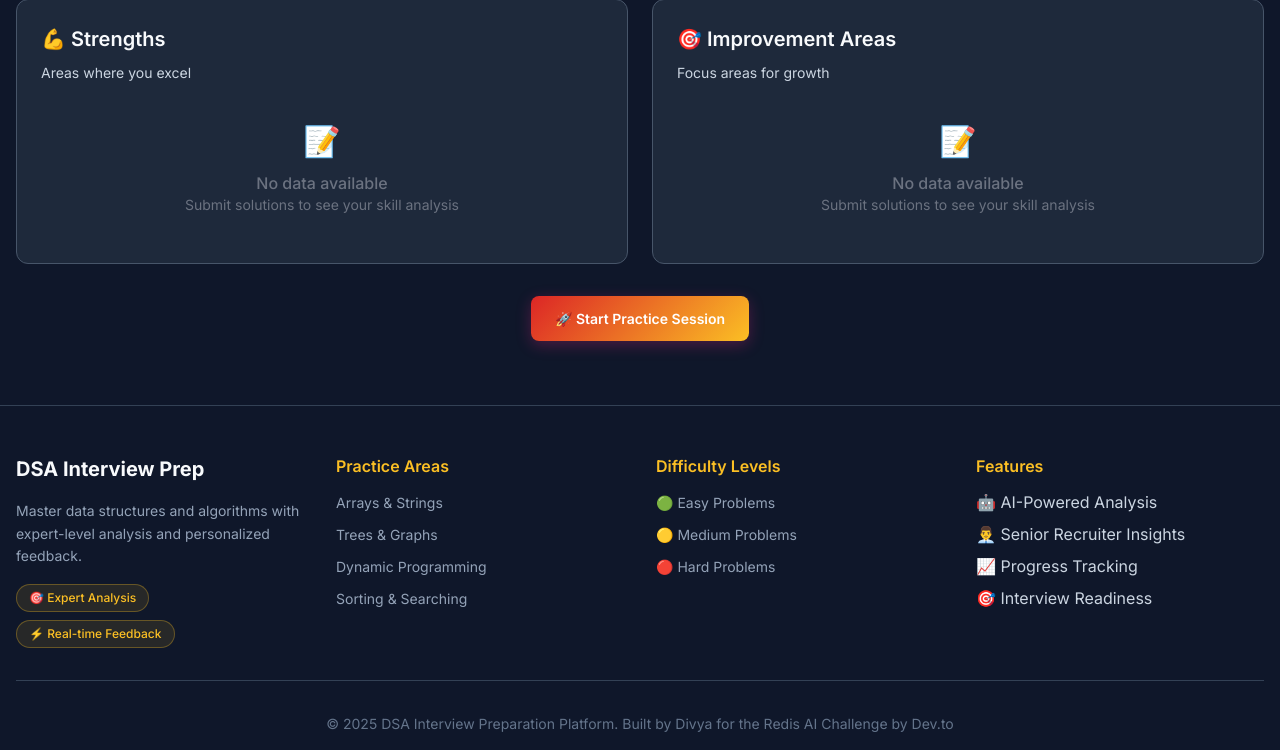
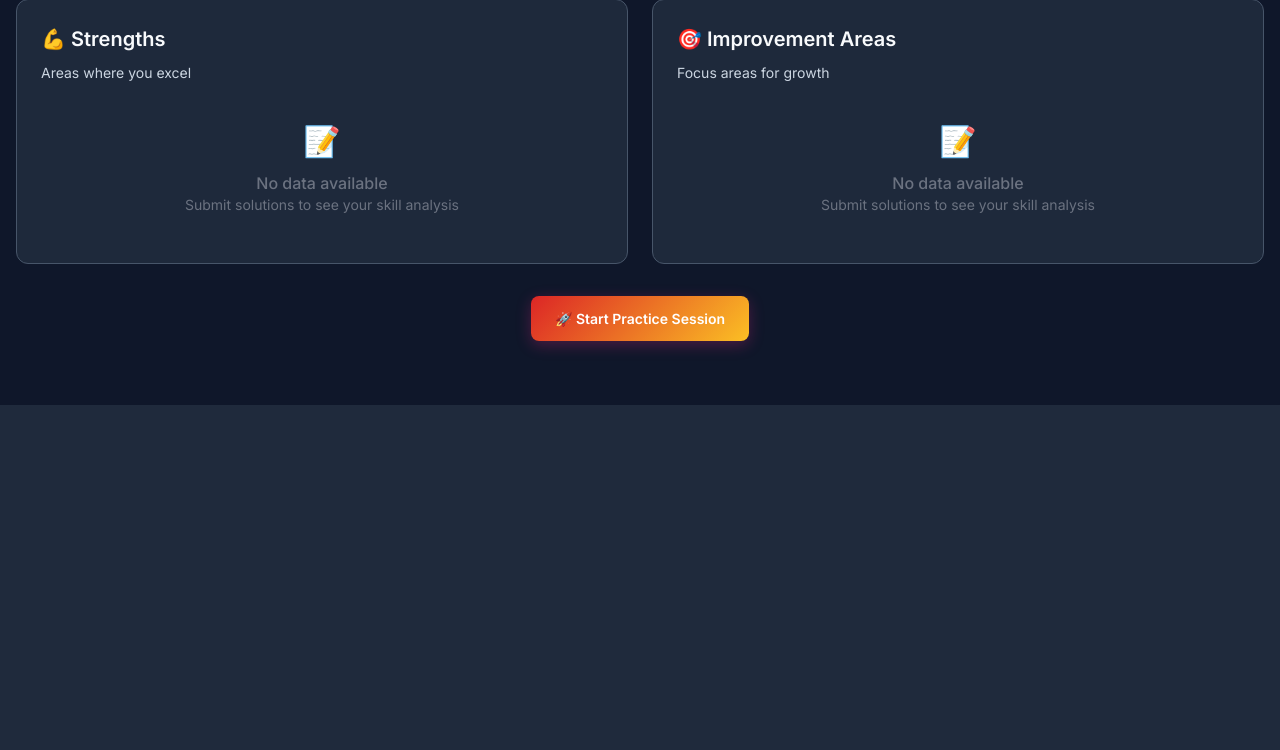
Before and after one commit to Divya4879/DSA-Interview-Ready, a Flask app: page / in a window 1280 px wide. Shown: the part 1456-2206 px from the top of the page. After the commit the page ends 1861 px from the top, so only its background shows below. Run offline with Flask 3, Linux system fonts and the light colour scheme; data that the repository does not hold is empty; some libraries are stand-ins or nearby versions.

Commit message:
Comment out footer in base.html
Comment out the footer section in base.html

```diff
--- a/templates/base.html
+++ b/templates/base.html
@@ -76,7 +76,7 @@
     </main>
 
     <!-- Footer -->
-    <footer class="main-footer">
+    <!-- <footer class="main-footer">
         <div class="footer-content">
             <div class="container mx-auto px-4">
                 <div class="footer-grid">
@@ -130,7 +130,7 @@
                 </div>
             </div>
         </div>
-    </footer>
+    </footer> -->
 
     <!-- Scripts -->
     <script src="{{ url_for('static', filename='js/main.js') }}"></script>
```
